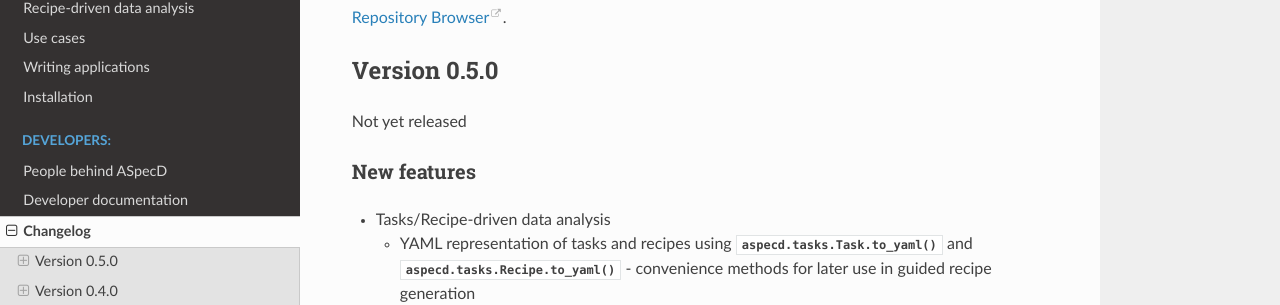
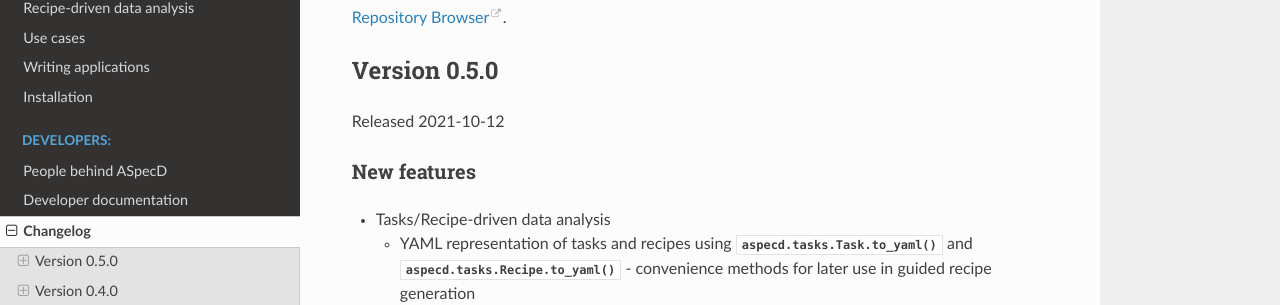
Before and after one commit to tillbiskup/aspecd, a Sphinx documentation site: the page built from docs/changelog.rst, in a window 1280 px wide and 900 px high. Shown: the part 206-511 px from the top of the window. Built offline with Sphinx 7.4.7 and the Read the Docs theme 2.0.0, drawn with Linux system fonts in a browser that asks for light colours.

Commit message:
Post-release

```diff
--- a/docs/changelog.rst
+++ b/docs/changelog.rst
@@ -8,7 +8,7 @@
 Version 0.5.0
 =============
 
-Not yet released
+Released 2021-10-12
 
 New features
 ------------
```
Also changed, not shown: 1 other file.
